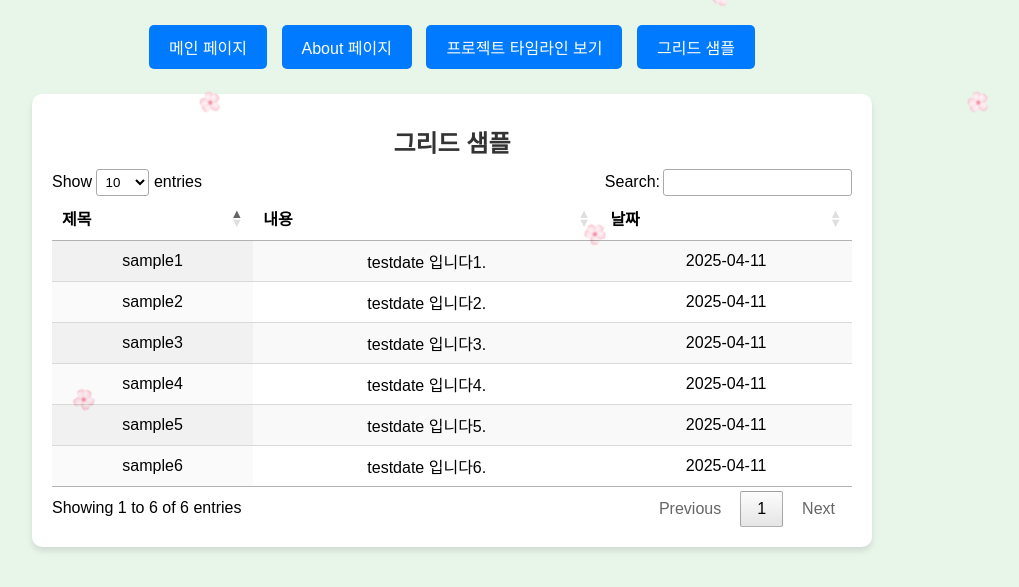
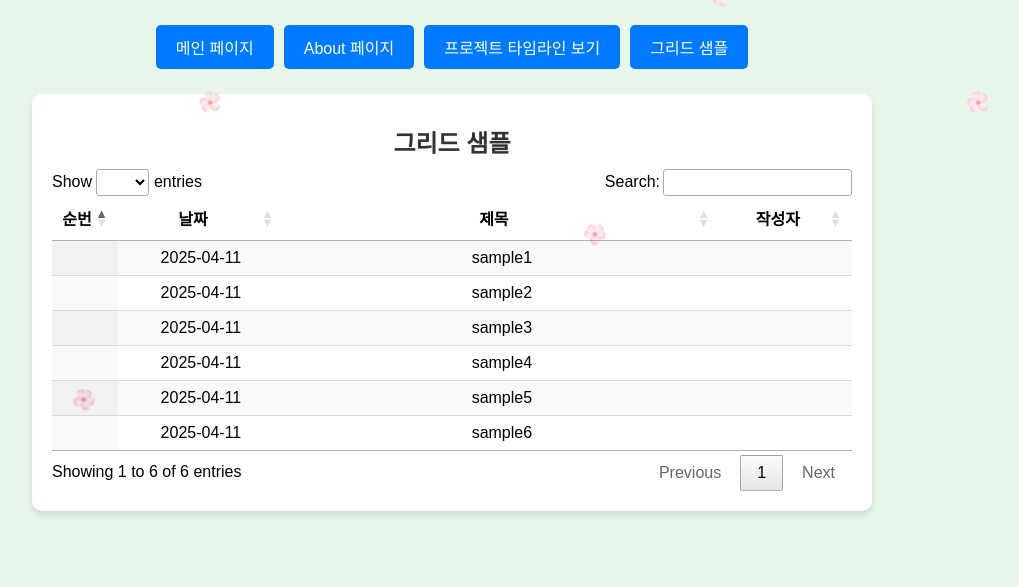
Before and after one commit to JiHunHeo/softwareContest, a Flask app: page /samplegrid in a window 1280 px wide. Shown: the top 587 px of the page, without its empty margins (188-1207 px from the left). Run offline with Flask 3, Linux system fonts and the light colour scheme; some libraries are stand-ins or nearby versions.

Commit message:
그리드 데이터 수정, 컬럼 width 추가, 그리드 호출 post, get 테스트

```diff
--- a/main/routes.py
+++ b/main/routes.py
@@ -43,16 +43,23 @@
         total_pages=total_pages
     )
 
-@main.route('/samplegrid')
+@main.route('/samplegrid', methods=['GET', 'POST'])
 def samplegrid():
+    if request.method == 'GET':
+    # 그리드 컬럼 선언
+    # 데이터 형식을 맞추고 width 조정 가능
+    # *(그리드 자체 width 값이 auto 로 설정 되어 있어 특정 width 수정이 필요한 컬럼만 수정)
+        columns = [
+            {"label": "순번", "key": "idx", "width": "30px"},
+            {"label": "날짜", "key": "date",},
+            {"label": "제목", "key": "title","width": "400px"},
+            # {"label": "내용", "key": "content"},
+            {"label": "작성자", "key": "writer"}
+        ]
+    # 그리드 샘플 json 데이터 추후 DB 데이터 가져오는 것으로 변경예정
+        data = get_commits_from_file("gridsampledata.json")
 
-    # 그리드 컬럼 선언
-    columns = [
-        {"label": "제목", "key": "title"},
-        {"label": "내용", "key": "content"},
-        {"label": "날짜", "key": "date"}
-    ]
-    # 그리드 샘플 json 데이터
-    data = get_commits_from_file("gridsampledata.json")
-
-    return render_template('samplegrid.html', table_id="samplegrid", columns=columns, data=data)
+        return render_template('samplegrid.html', table_id="samplegrid", columns=columns, data=data)
+    elif request.method == 'POST':
+        # 게시판 세부 내용을 볼 수 있는 화면 랜더
+        return jsonify({"success": True})
--- a/main/templates/base.html
+++ b/main/templates/base.html
@@ -26,7 +26,9 @@
                 <button onclick="location.href='/'">메인 페이지</button>
                 <button onclick="location.href='/about'">About 페이지</button>
                 <button onclick="location.href='/timeline'">프로젝트 타임라인 보기</button>
-                <button onclick="location.href='/samplegrid'">그리드 샘플</button>
+                <form action="/samplegrid" method="GET">
+                    <button type="submit">그리드 샘플</button>
+                </form>
                 <!-- 타임라인 버튼 추가 -->
             </nav>
         </header>
--- a/main/templates/components/datatable.html
+++ b/main/templates/components/datatable.html
@@ -5,11 +5,12 @@
 <script src="https://cdn.datatables.net/1.13.6/js/jquery.dataTables.min.js"></script>
 <script>
     $(document).ready(function () {
-    $("table.display").DataTable({
-        pageLength: 10,
+        $("table.display").DataTable({
+        pageLength: 20,
+        autoWidth: false,
         language: {
             url: "//cdn.datatables.net/plug-ins/1.13.6/i18n/ko.json"
-        }
+        },
     });
 });
 </script>
@@ -17,7 +18,7 @@
     <thead>
         <tr>
             {% for col in columns %}
-            <th>{{ col.label }}</th>
+            <th style="text-align: center; width: {{ col.width }}">{{ col.label }}</th>
             {% endfor %}
         </tr>
     </thead>
--- a/static/style.css
+++ b/static/style.css
@@ -33,6 +33,8 @@
 nav {
     margin-top: 20px;
     text-align: center; /* 버튼 가운데 정렬 */
+    display: flex;
+    justify-content: center;
 }
 
 nav button {
```
